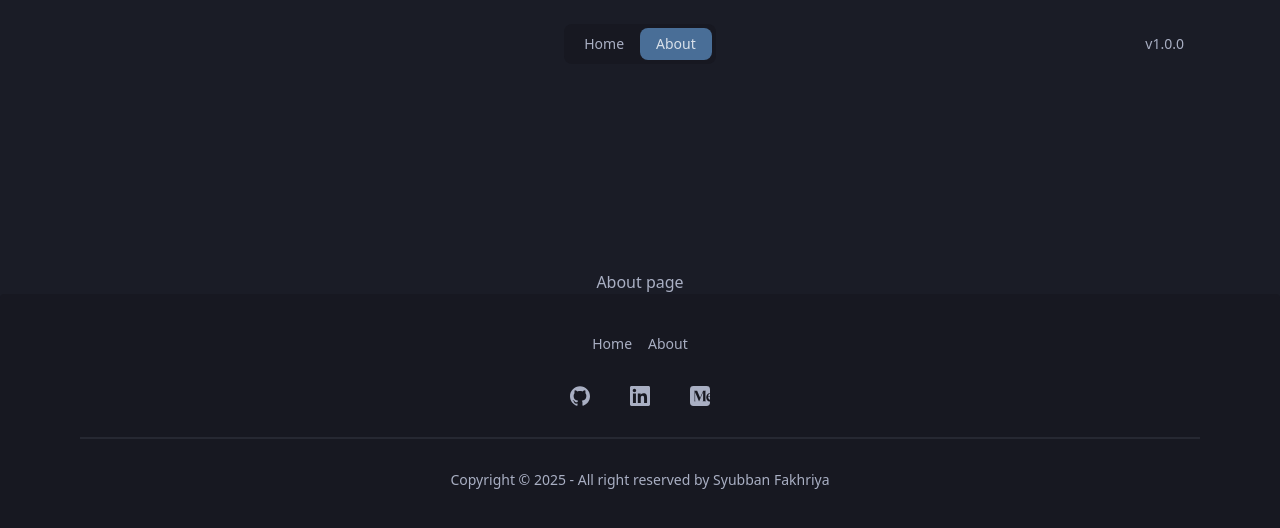
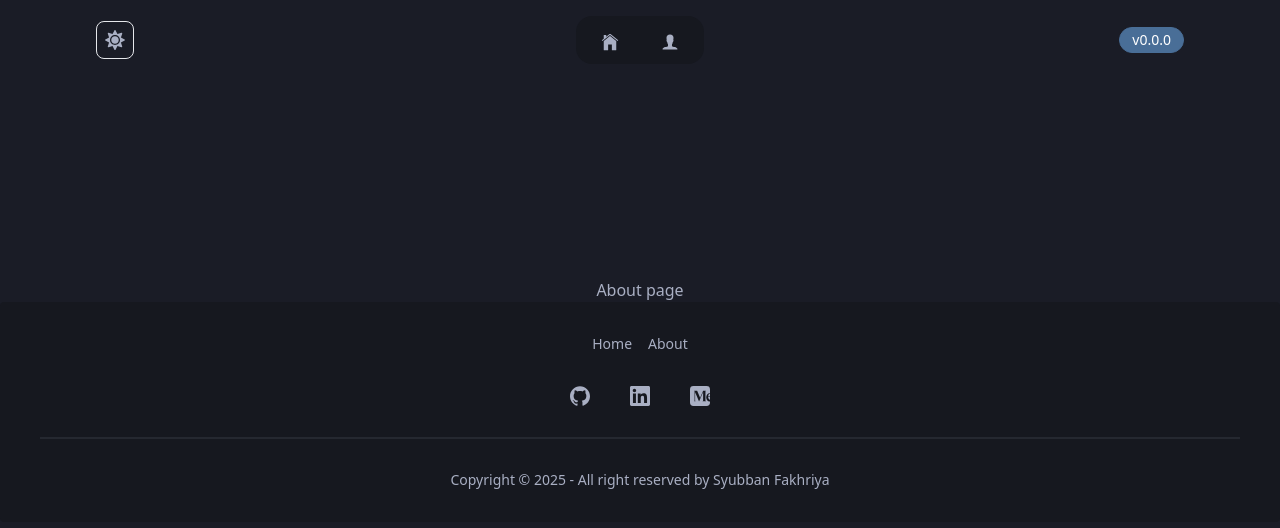
Before and after one commit to HellBus1/personal-portfolio, a React (Vite) app: page /about in a window 1280 px wide. Shown: the top 528 px of the page. Built offline with nearby package versions, Linux system fonts and the light colour scheme.

Commit message:
Feat init-based-structure : Add light theme, theme switcher, implement proper navbar

```diff
--- a/src/components/Footer/Footer.tsx
+++ b/src/components/Footer/Footer.tsx
@@ -4,7 +4,7 @@ import { Link } from 'react-router-dom'
 
 const Footer = () => {
   return (
-    <footer className='footer footer-horizontal footer-center bg-base-200 text-base-content rounded p-10'>
+    <footer className='footer footer-horizontal footer-center bg-base-200 text-base-content rounded py-8'>
       <div className='flex w-full flex-col'>
         <div className='card rounded-box grid place-items-center'>
           <nav className='grid grid-flow-col gap-4 mb-8'>
--- a/src/components/Navbar/Navbar.tsx
+++ b/src/components/Navbar/Navbar.tsx
@@ -1,28 +1,40 @@
 import { NavbarRouteName } from '@/constants/RouteName'
+import { IoIosHome, IoIosPerson } from 'react-icons/io'
 import { Link, useLocation } from 'react-router-dom'
+import packageJson from '../../../package.json'
+import ThemeSwitcher from '../ThemeSwitcher/ThemeSwitcher'
+
+const NavbarRouteAsset: { [key: string]: JSX.Element } = {
+  '/': <IoIosHome size={20} />,
+  '/about': <IoIosPerson size={20} />
+}
 
 const Navbar = () => {
   const { pathname } = useLocation()
 
   return (
-    <div className='navbar bg-base-100 fixed top-0 left-0 right-0 px-24'>
-      <div className='navbar-start'></div>
-      <div className='navbar-center my-4'>
-        <div role='tablist' className='tabs tabs-boxed'>
+    <div className='flex justify-between items-center fixed top-0 left-0 right-0 px-4 py-4 md:px-24 z-50'>
+      <div className='flex-1'>
+        <ThemeSwitcher />
+      </div>
+      <div className='flex'>
+        <ul className='menu menu-horizontal bg-base-200 rounded-box space-x-2'>
           {Object.entries(NavbarRouteName).map(([key, path]) => (
-            <Link
-              key={key}
-              to={path}
-              role='tab'
-              className={`tab ${pathname === path ? 'tab-active' : ''}`}
-            >
-              <p className='font-medium'>{key.charAt(0) + key.slice(1).toLowerCase()}</p>
-            </Link>
+            <li key={key}>
+              <Link
+                to={path}
+                role='tab'
+                className={`tab ${pathname === path ? 'tab-active' : ''} tooltip tooltip-bottom`}
+                data-tip={key.charAt(0) + key.slice(1).toLowerCase()}
+              >
+                {NavbarRouteAsset[path]}
+              </Link>
+            </li>
           ))}
-        </div>
+        </ul>
       </div>
-      <div className='navbar-end'>
-        <span className='text-sm'>v1.0.0</span>
+      <div className='flex-1 flex justify-end'>
+        <div className='badge badge-primary text-sm p-3'>v{packageJson.version}</div>
       </div>
     </div>
   )
--- /dev/null
+++ b/src/components/ThemeSwitcher/ThemeSwitcher.tsx
@@ -0,0 +1,23 @@
+import { useEffect, useState } from 'react'
+import { FaSun, FaMoon } from 'react-icons/fa'
+
+const ThemeSwitcher = () => {
+  const [theme, setTheme] = useState(localStorage.getItem('theme') || 'myDark')
+
+  useEffect(() => {
+    document.documentElement.setAttribute('data-theme', theme)
+    localStorage.setItem('theme', theme)
+  }, [theme])
+
+  const toggleTheme = () => {
+    setTheme(theme === 'myDark' ? 'myLight' : 'myDark')
+  }
+
+  return (
+    <button className='border rounded-lg p-2' onClick={toggleTheme}>
+      {theme === 'myDark' ? <FaSun size={20} /> : <FaMoon size={20} />}
+    </button>
+  )
+}
+
+export default ThemeSwitcher
--- a/src/pages/HomePage/components/ProjectSections/ProjectSection.tsx
+++ b/src/pages/HomePage/components/ProjectSections/ProjectSection.tsx
@@ -113,7 +113,7 @@ const ProjectSection = () => {
   const displayedProjects = showMore ? datas : datas.slice(0, 3)
 
   return (
-    <section className='flex flex-col items-center px-8 md:px-12 lg:px-20 mb-24'>
+    <section className='flex flex-col items-center px-8 md:px-12 lg:px-20 mt-20 mb-24'>
       <div className='w-full max-w-6xl'>
         <p className='text-neutral-content text-2xl md:text-3xl lg:text-4xl font-bold text-center'>
           Featured <span className='text-primary'>Projects</span>
--- a/tailwind.config.js
+++ b/tailwind.config.js
@@ -14,12 +14,57 @@ export default {
       {
         myDark: {
           "primary": "#496e97",
+          "primary-focus": "#3b5a7a",
+          "primary-content": "#ffffff",
+
+          "secondary": "#f6ad55",
+          "secondary-focus": "#dd8c3f",
+          "secondary-content": "#ffffff",
+
+          "accent": "#37cdbe",
+          "accent-focus": "#2aa79b",
+          "accent-content": "#ffffff",
 
           "neutral": "#111319",
+          "neutral-focus": "#0e0f14",
           "neutral-content": "#ffffff",
 
           "base-100": "#1a1c26",
-          "base-content": "#a9afc3"
+          "base-200": "#16181f",
+          "base-300": "#12141a",
+          "base-content": "#a9afc3",
+
+          "info": "#2094f3",
+          "success": "#009485",
+          "warning": "#ff9900",
+          "error": "#ff5724"
+        },
+        myLight: {
+          "primary": "#3b82f6",
+          "primary-focus": "#2563eb",
+          "primary-content": "#ffffff",
+
+          "secondary": "#fbbf24",
+          "secondary-focus": "#f59e0b",
+          "secondary-content": "#ffffff",
+
+          "accent": "#37cdbe",
+          "accent-focus": "#2aa79b",
+          "accent-content": "#ffffff",
+
+          "neutral": "#f3f4f6",
+          "neutral-focus": "#e5e7eb",
+          "neutral-content": "#1f2937",
+
+          "base-100": "#ffffff",
+          "base-200": "#f9fafb",
+          "base-300": "#f3f4f6",
+          "base-content": "#1f2937",
+
+          "info": "#2094f3",
+          "success": "#009485",
+          "warning": "#ff9900",
+          "error": "#ff5724"
         }
       }
     ]
```
